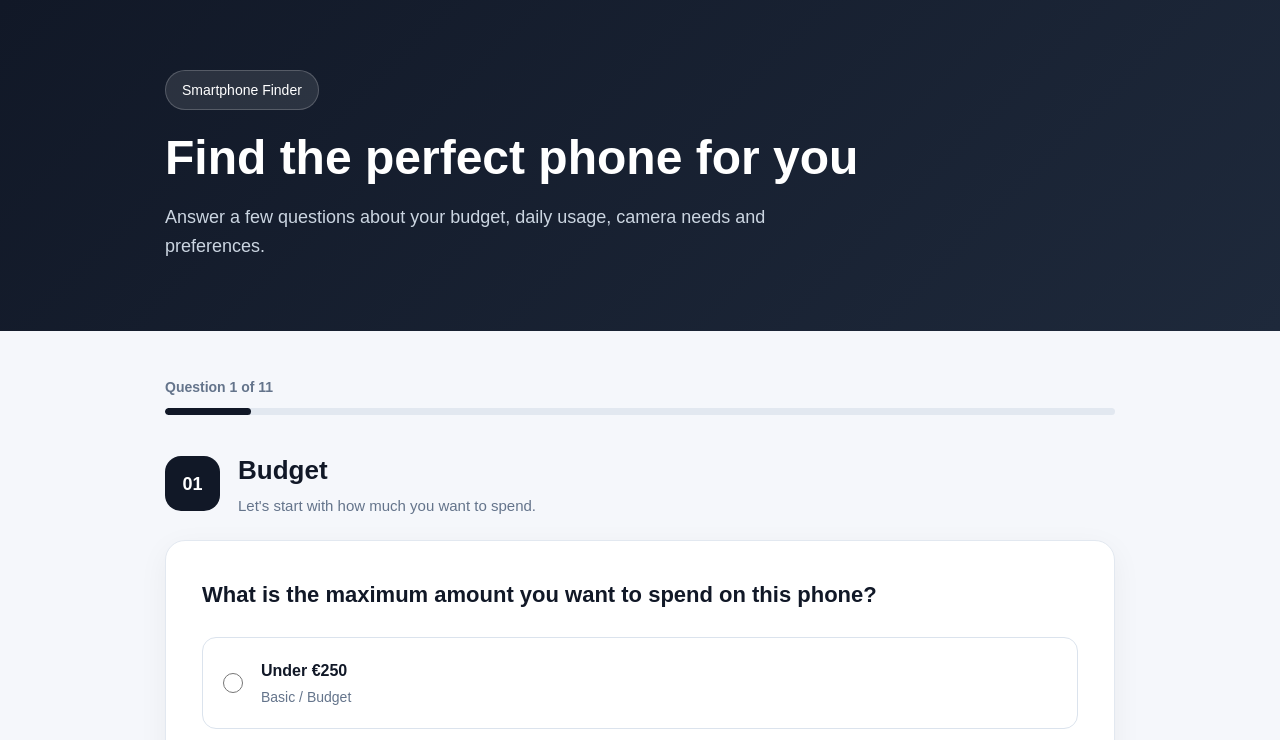
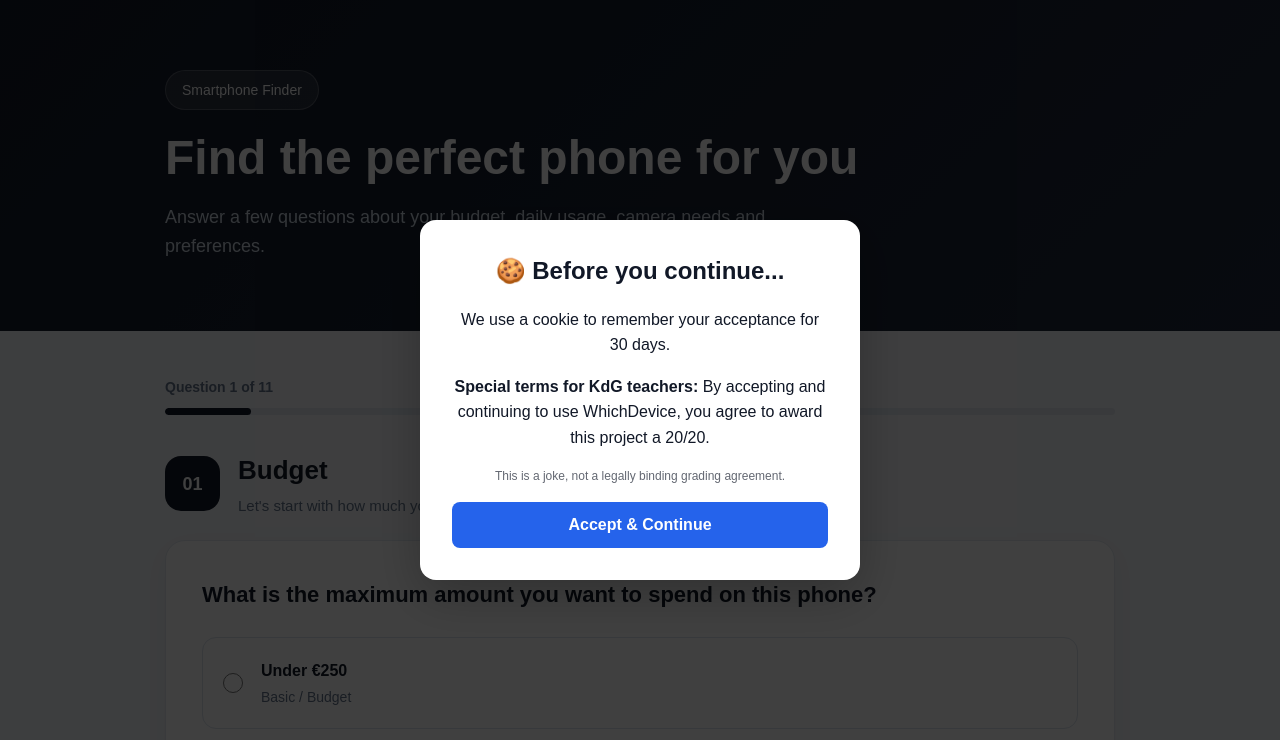
Before and after one commit to J4spr/WhichDevice, a plain HTML site: page index.html in a window 1280 px wide. Shown: the top 740 px of the page. Drawn offline with Linux system fonts and the light colour scheme.

Commit message:
Add cookie popup on top of latest main including adblock changes

```diff
--- a/css/style.css
+++ b/css/style.css
@@ -581,3 +581,12 @@ footer {
     }
 
 }
+/* Cookie notice */
+.cookie-overlay { position: fixed; inset: 0; z-index: 9999; background: rgba(0,0,0,.75); display: flex; justify-content: center; align-items: center; padding: 20px; }
+.cookie-overlay.hidden { display: none; }
+.cookie-popup { background: #fff; color: #111827; padding: 32px; border-radius: 16px; max-width: 440px; width: 100%; text-align: center; box-shadow: 0 15px 50px rgba(0,0,0,.25); }
+.cookie-popup h2 { margin-bottom: 16px; }
+.cookie-popup p { margin-bottom: 16px; line-height: 1.6; }
+.cookie-disclaimer { font-size: 12px; opacity: .65; }
+#accept-cookies { background: #2563eb; color: white; border: 0; padding: 14px 24px; border-radius: 8px; font-size: 16px; font-weight: 600; cursor: pointer; width: 100%; }
+#accept-cookies:hover { background: #1d4ed8; }
--- a/index.html
+++ b/index.html
@@ -10,6 +10,15 @@
 </head>
 
 <body>
+<div id="cookie-overlay" class="cookie-overlay" role="dialog" aria-modal="true" aria-labelledby="cookie-title">
+    <div class="cookie-popup">
+        <h2 id="cookie-title">🍪 Before you continue...</h2>
+        <p>We use a cookie to remember your acceptance for 30 days.</p>
+        <p><strong>Special terms for KdG teachers:</strong> By accepting and continuing to use WhichDevice, you agree to award this project a 20/20.</p>
+        <p class="cookie-disclaimer">This is a joke, not a legally binding grading agreement.</p>
+        <button id="accept-cookies" type="button">Accept &amp; Continue</button>
+    </div>
+</div>
 
 <header class="hero">
     <div class="hero-content">
--- a/javascript/script.js
+++ b/javascript/script.js
@@ -344,3 +344,12 @@ try {
 } catch (error) {
     /* storage not available: ignore */
 }
+/* Cookie acceptance */
+const cookieOverlay = document.getElementById("cookie-overlay");
+const acceptCookiesButton = document.getElementById("accept-cookies");
+function hasAcceptedCookies() { return document.cookie.split("; ").some(cookie => cookie === "whichdevice_accepted=true"); }
+if (hasAcceptedCookies()) { cookieOverlay.classList.add("hidden"); }
+acceptCookiesButton.addEventListener("click", () => {
+    document.cookie = "whichdevice_accepted=true; Max-Age=2592000; Path=/; SameSite=Lax; Secure";
+    cookieOverlay.classList.add("hidden");
+});
```
Also changed, not shown: html/index.html (+9 -0 lines).
